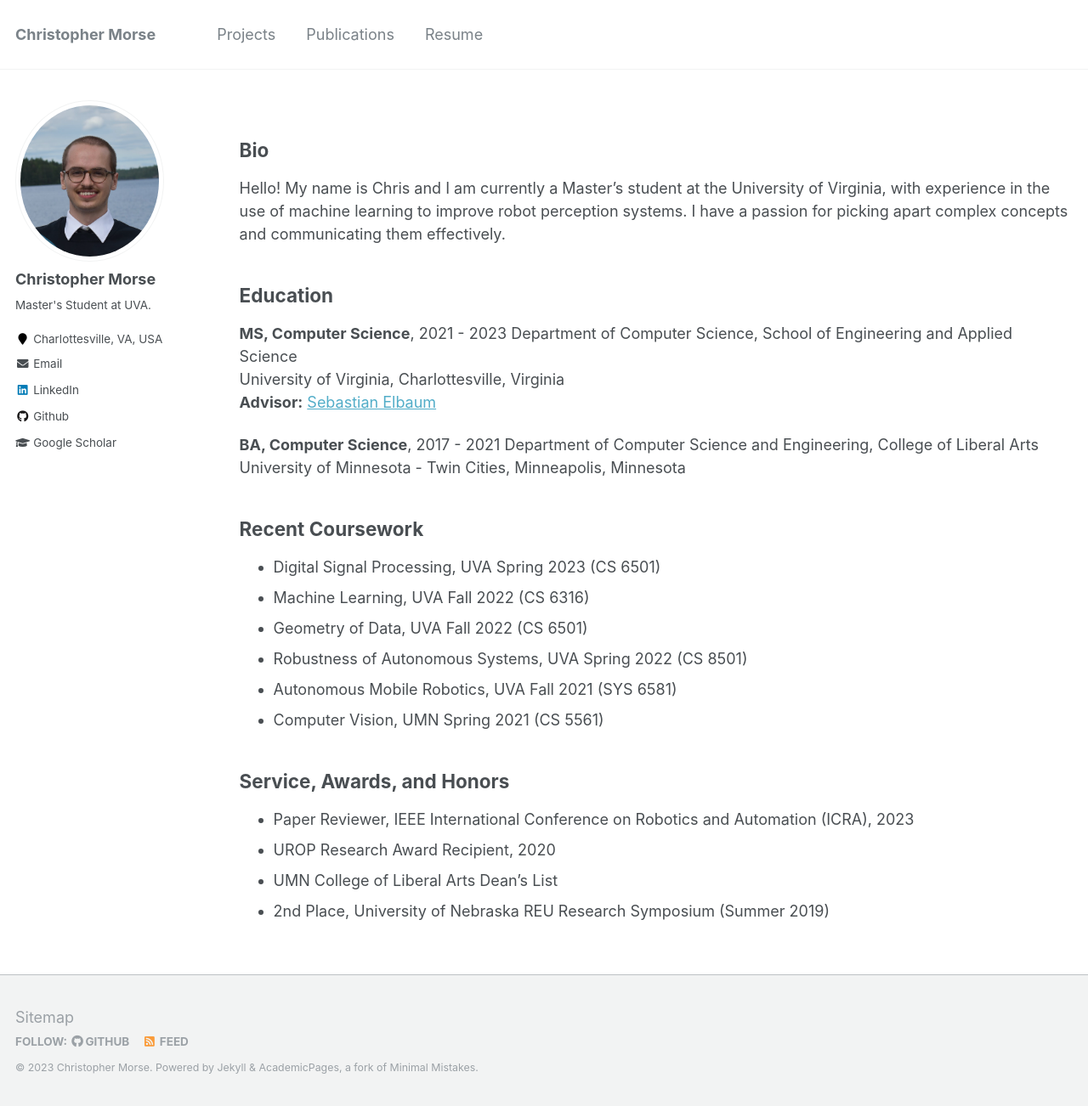
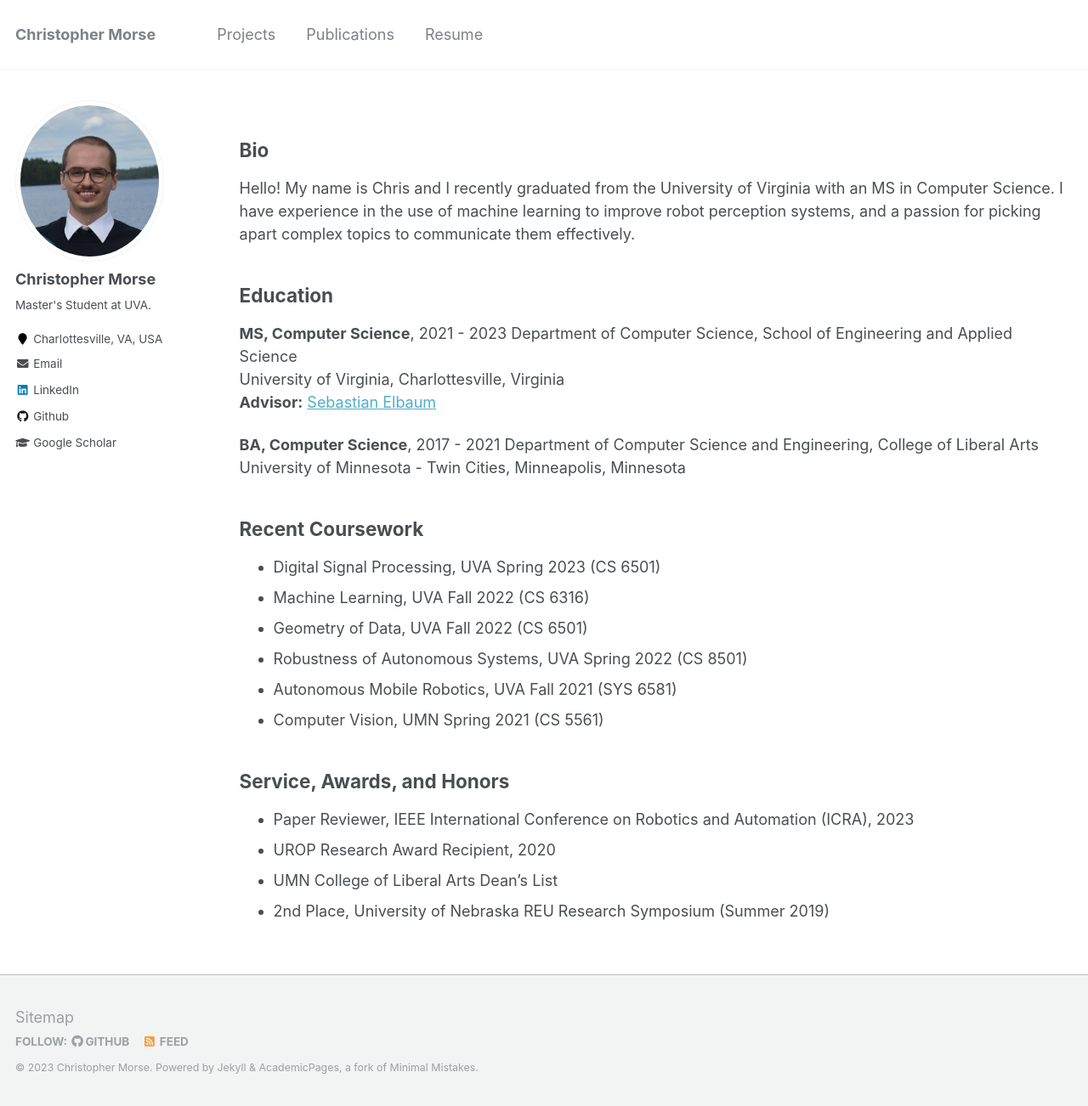
Before and after one commit to christheissmorse/christheissmorse.github.io, a Jekyll site: the page built from _pages/about.md, in a window 1280 px wide and 1302 px high. Shown: the whole window at 85% size. Built offline with Jekyll 4.4.1, drawn with Linux system fonts in a browser that asks for light colours.

Commit message:
update "about" page

```diff
--- a/_pages/about.md
+++ b/_pages/about.md
@@ -10,7 +10,7 @@ redirect_from:
 ---
 
 ## Bio
-Hello! My name is Chris and I am currently a Master's student at the University of Virginia, with experience in the use of machine learning to improve robot perception systems. I have a passion for picking apart complex concepts and communicating them effectively.
+Hello! My name is Chris and I recently graduated from the University of Virginia with an MS in Computer Science. I have experience in the use of machine learning to improve robot perception systems, and a passion for picking apart complex topics to communicate them effectively.
 
 ## Education
 
```
Also changed, not shown: 7 other files.
